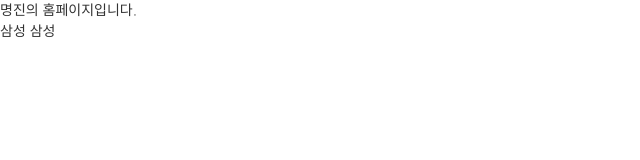
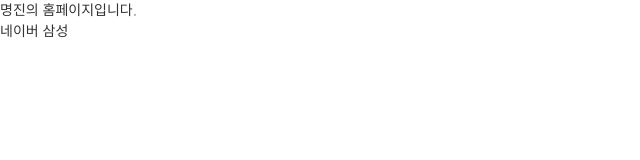
Before and after one commit to m4lov2/m4lov2.github.io, a plain HTML site: page index.html in a window 1280 px wide. Shown: the full height of the page, 0-640 px from the left. Drawn offline with Linux system fonts and the light colour scheme; files that its build step writes are made by us from their sources.

Commit message:
Update index.html

```diff
--- a/index.html
+++ b/index.html
@@ -9,7 +9,7 @@
 </head>
 <body>
 <div> 명진의 홈페이지입니다.</div>
-<a href="/naver_corp/index.html">삼성</a>
+<a href="/naver_corp/index.html">네이버</a>
 <a href="https://m4lov2.github.io/samsung_display/index.html">삼성</a>
 
 </body>
```
